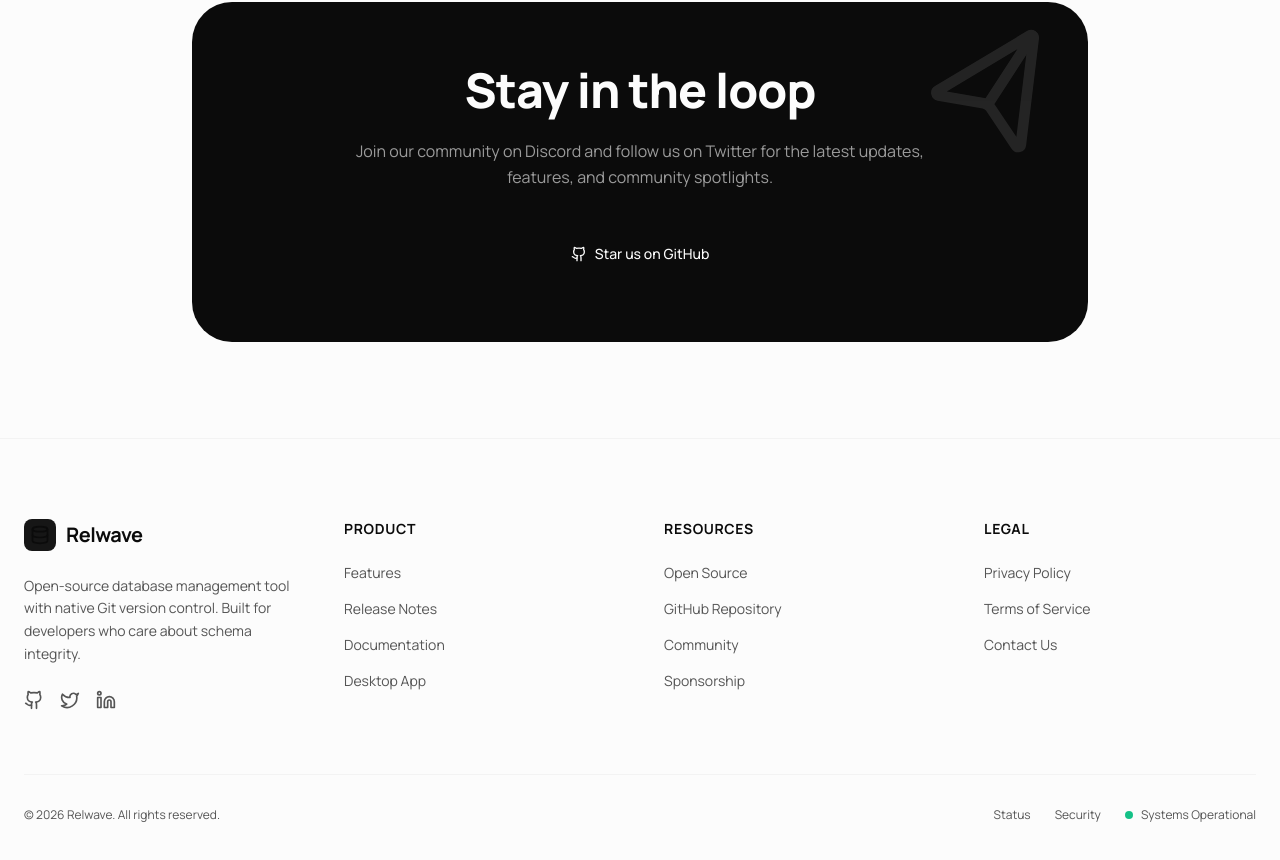
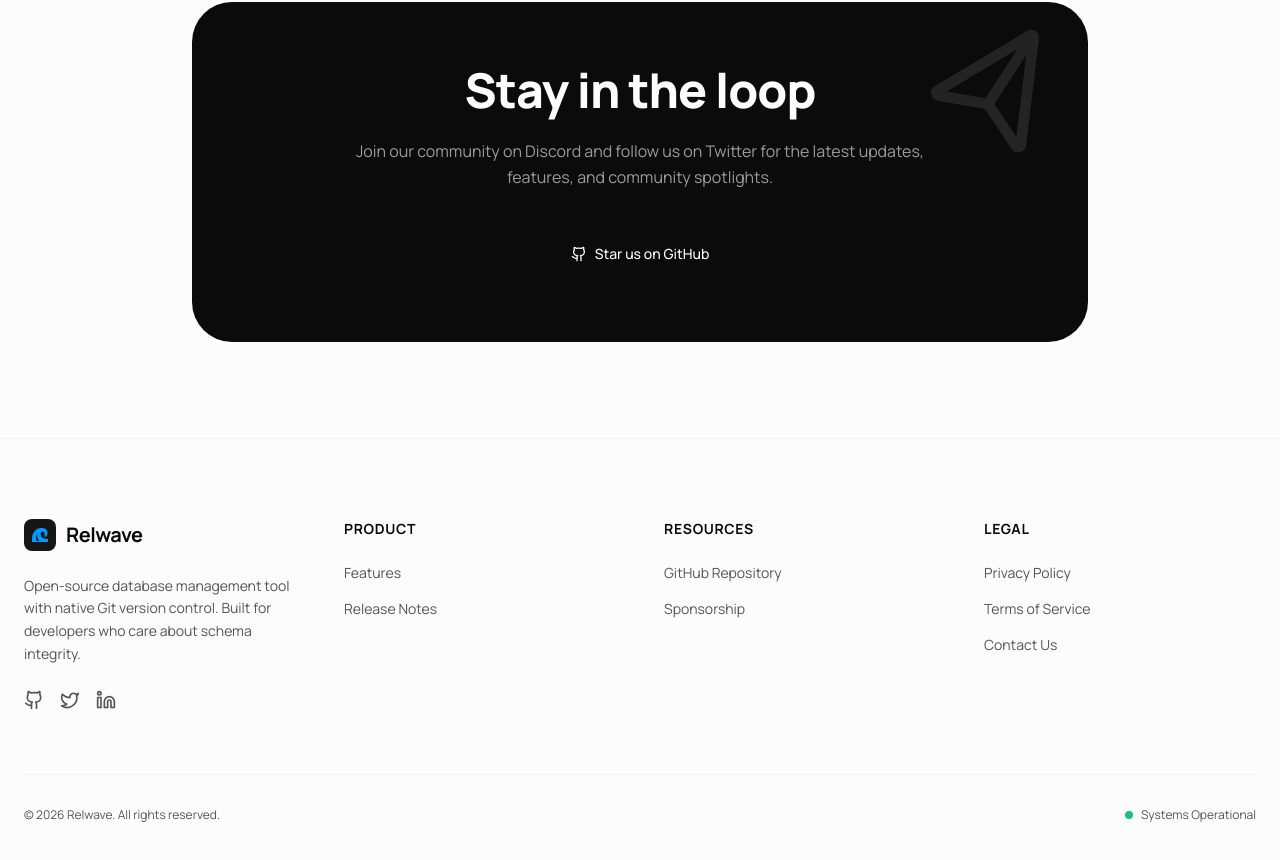
Before and after one commit to Relwave/website, a Next.js app: page /contact in a window 1280 px wide. Shown: the part 916-1776 px from the top of the page. Built offline with nearby package versions, Linux system fonts and the light colour scheme.

Commit message:
feat: Update footer and header components with new logo and links; modify hero section version number

```diff
--- a/components/cta-section.tsx
+++ b/components/cta-section.tsx
@@ -51,7 +51,6 @@
             <div className="text-sm font-bold tracking-widest uppercase">PostgreSQL</div>
             <div className="text-sm font-bold tracking-widest uppercase">MySQL</div>
             <div className="text-sm font-bold tracking-widest uppercase">SQLite</div>
-            <div className="text-sm font-bold tracking-widest uppercase">MongoDB</div>
           </div>
         </div>
       </div>
--- a/components/footer.tsx
+++ b/components/footer.tsx
@@ -1,6 +1,7 @@
 'use client'
 import Link from 'next/link'
-import { Github, Twitter, Linkedin, Database } from 'lucide-react'
+import { Github, Twitter, Linkedin } from 'lucide-react'
+import Image from 'next/image'
 
 export function Footer() {
   const currentYear = new Date().getFullYear()
@@ -11,7 +12,7 @@
         <div className="space-y-6">
           <Link href={'/'} className="flex items-center gap-2.5">
             <div className="w-8 h-8 rounded-lg bg-primary flex items-center justify-center">
-              <Database className="w-5 h-5 text-foreground" />
+              <Image src="/icon.png" alt="Relwave Logo" width={16} height={16} className="w-4 h-4" />
             </div>
             <span className="text-xl font-bold tracking-tight">Relwave</span>
           </Link>
@@ -20,13 +21,13 @@
             Built for developers who care about schema integrity.
           </p>
           <div className="flex gap-4">
-            <Link href="http://github.com/Relwave" className="text-muted-foreground hover:text-primary transition-colors">
+            <Link href="http://github.com/Relwave" target='_blank' className="text-muted-foreground hover:text-primary transition-colors">
               <Github className="w-5 h-5" />
             </Link>
-            <Link href="#" className="text-muted-foreground hover:text-primary transition-colors">
+            <Link href="https://x.com/Yashh596" target='_blank' className="text-muted-foreground hover:text-primary transition-colors">
               <Twitter className="w-5 h-5" />
             </Link>
-            <Link href="#" className="text-muted-foreground hover:text-primary transition-colors">
+            <Link href="https://www.linkedin.com/in/yash596/" target='_blank' className="text-muted-foreground hover:text-primary transition-colors">
               <Linkedin className="w-5 h-5" />
             </Link>
           </div>
@@ -36,19 +37,15 @@
           <h4 className="font-bold mb-6 text-sm uppercase tracking-wider">Product</h4>
           <ul className="space-y-4 text-sm">
             <li><Link href="/features" className="text-muted-foreground hover:text-foreground transition-colors">Features</Link></li>
-            <li><Link href="#" className="text-muted-foreground hover:text-foreground transition-colors">Release Notes</Link></li>
-            <li><Link href="#" className="text-muted-foreground hover:text-foreground transition-colors">Documentation</Link></li>
-            <li><Link href="#" className="text-muted-foreground hover:text-foreground transition-colors">Desktop App</Link></li>
+            <li><Link href="https://github.com/Relwave/relwave-app/releases" target='_blank' className="text-muted-foreground hover:text-foreground transition-colors">Release Notes</Link></li>
           </ul>
         </div>
 
         <div>
           <h4 className="font-bold mb-6 text-sm uppercase tracking-wider">Resources</h4>
           <ul className="space-y-4 text-sm">
-            <li><Link href="#" className="text-muted-foreground hover:text-foreground transition-colors">Open Source</Link></li>
-            <li><Link href="http://github.com/Relwave" className="text-muted-foreground hover:text-foreground transition-colors">GitHub Repository</Link></li>
-            <li><Link href="#" className="text-muted-foreground hover:text-foreground transition-colors">Community</Link></li>
-            <li><Link href="#" className="text-muted-foreground hover:text-foreground transition-colors">Sponsorship</Link></li>
+            <li><Link href="http://github.com/Relwave" target='_blank' className="text-muted-foreground hover:text-foreground transition-colors">GitHub Repository</Link></li>
+            <li><Link href="/features" className="text-muted-foreground hover:text-foreground transition-colors">Sponsorship</Link></li>
           </ul>
         </div>
 
@@ -65,8 +62,6 @@
       <div className="max-w-7xl mx-auto pt-8 border-t border-border/40 flex flex-col md:flex-row justify-between items-center gap-4 text-xs text-muted-foreground">
         <p>© {currentYear} Relwave. All rights reserved.</p>
         <div className="flex items-center gap-6">
-          <Link href="#" className="hover:text-foreground transition-colors">Status</Link>
-          <Link href="#" className="hover:text-foreground transition-colors">Security</Link>
           <div className="flex items-center gap-2">
             <div className="w-2 h-2 rounded-full bg-emerald-500 animate-pulse" />
             Systems Operational
--- a/components/header.tsx
+++ b/components/header.tsx
@@ -4,6 +4,7 @@
 import { useTheme } from './theme-provider'
 import Link from 'next/link'
 import { motion } from 'framer-motion'
+import Image from 'next/image'
 
 export function Header() {
   const { isDark, toggleTheme, mounted } = useTheme()
@@ -18,9 +19,11 @@
         <div className="flex items-center gap-8">
           <Link href={'/'} className="flex items-center gap-2.5 group">
             <div className="relative w-8 h-8 flex items-center justify-center rounded-lg bg-primary overflow-hidden">
-              <img
+              <Image
                 src="/icon.png"
                 alt="RelWave"
+                width={16}
+                height={16}
                 className="w-5 h-5 object-contain invert dark:invert-0"
               />
             </div>
@@ -51,7 +54,6 @@
             className="hidden sm:flex items-center gap-2 px-4 py-2 text-sm font-medium text-muted-foreground hover:text-foreground transition-colors"
           >
             <Github className="w-4 h-4" />
-            <span>Star on GitHub</span>
           </Link>
 
           <div className="h-4 w-px bg-border/60 mx-1 hidden sm:block" />
--- a/components/hero-section.tsx
+++ b/components/hero-section.tsx
@@ -19,7 +19,7 @@
             <span className="animate-ping absolute inline-flex h-full w-full rounded-full bg-primary opacity-75"></span>
             <span className="relative inline-flex rounded-full h-2 w-2 bg-primary"></span>
           </span>
-          Relwave v1.0 Beta is here
+          Relwave v0.6.5 Beta is here
           <ChevronRight className="w-3 h-3" />
         </motion.div>
 
```
